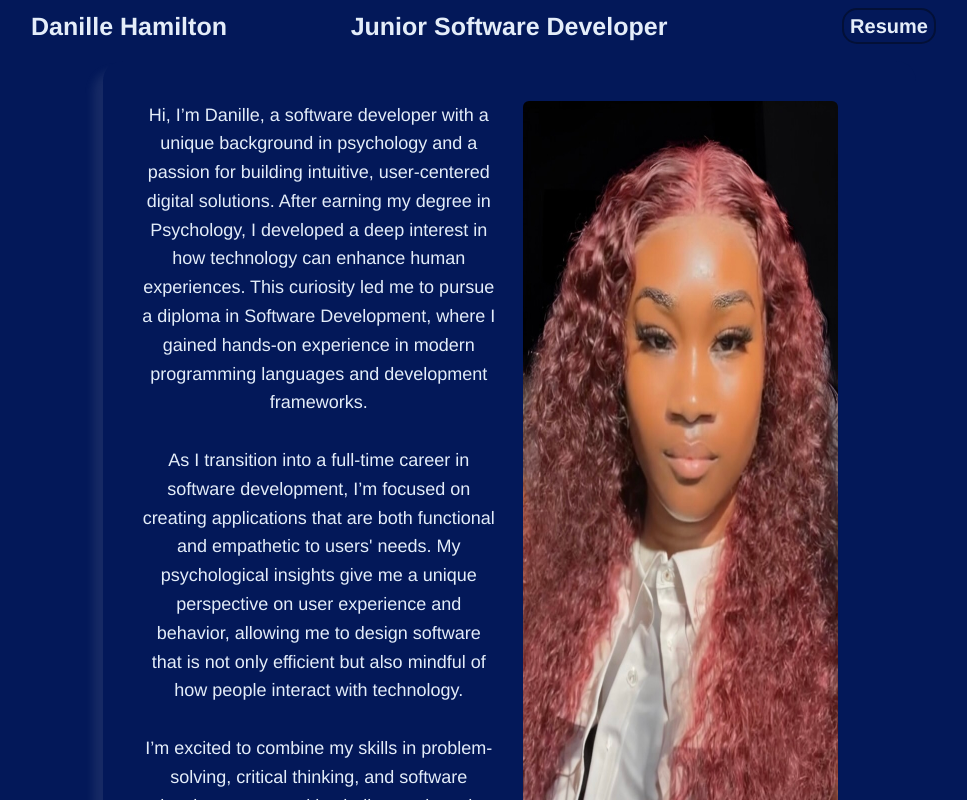
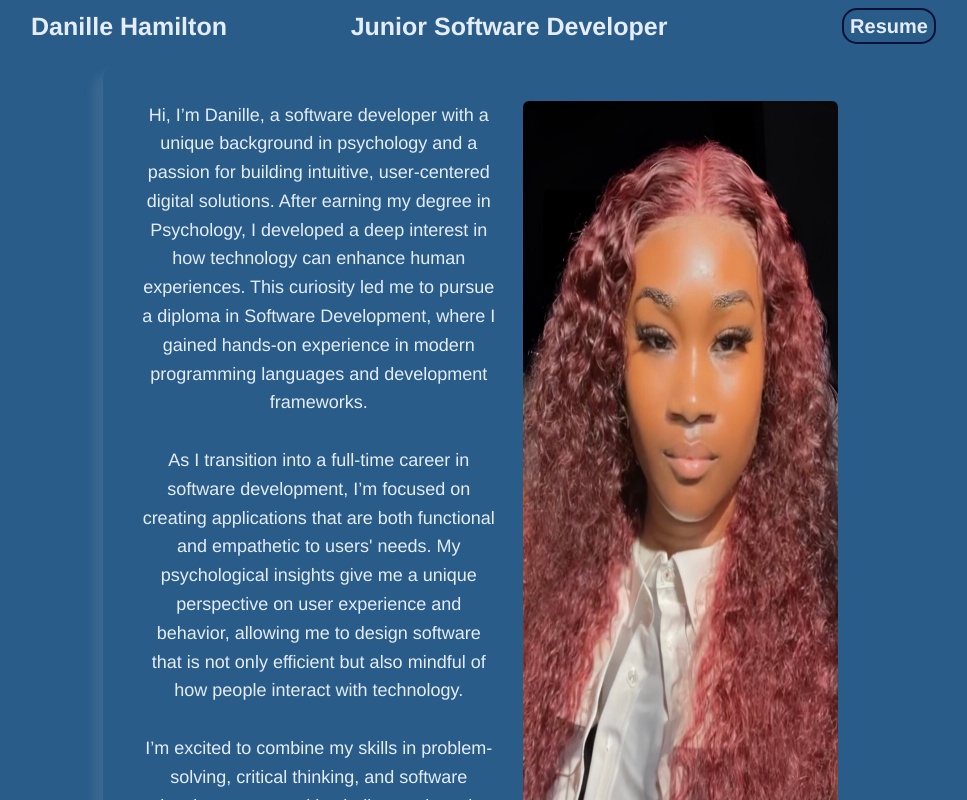
Before and after one commit to DanilleH22/portfolio, a React (Create React App) app: page / in a window 1280 px wide. Shown: the top 800 px of the page, without its empty margins (131-1098 px from the left). Built offline with nearby package versions, Linux system fonts and the light colour scheme.

Commit message:
Update background colour

```diff
--- a/src/styles/Portfolio.module.css
+++ b/src/styles/Portfolio.module.css
@@ -1,5 +1,5 @@
 * {
-    background-color: #031859;
+    background-color: #2A5C8A;
     color:  #e4edf9;
     font-family: 'Franklin Gothic Medium', 'Arial Narrow', Arial, sans-serif;
 }
```
